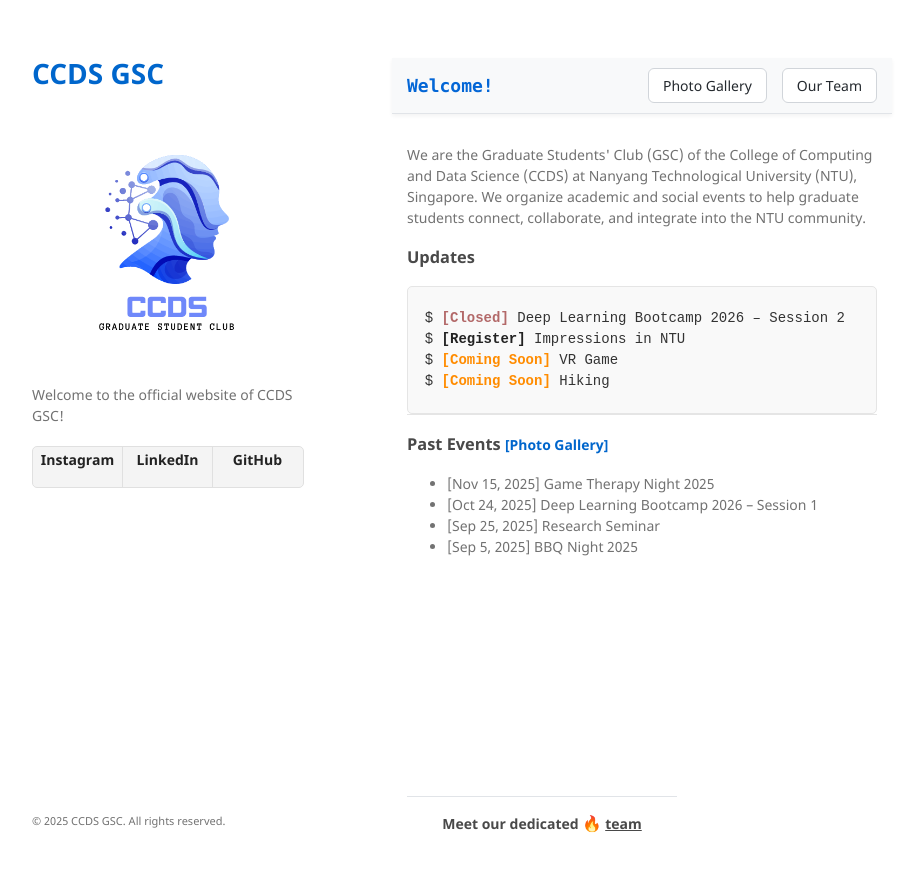
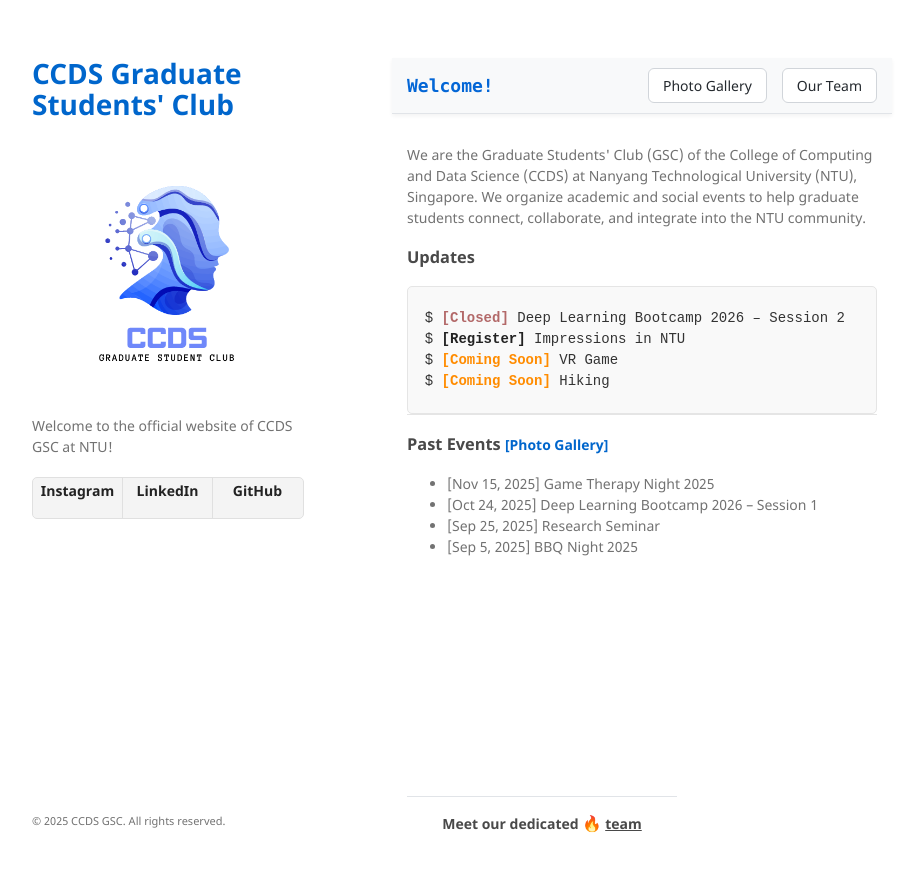
Before and after one commit to ccds-gsc/ccds-gsc.github.io, a Jekyll site: the page built from index.md, in a window 1280 px wide. Shown: the top 872 px of the page, without its empty margins (178-1086 px from the left). Built offline with Jekyll 4.4.1, drawn with Linux system fonts in a browser that asks for light colours.

Commit message:
Update _config.yml

```diff
--- a/_config.yml
+++ b/_config.yml
@@ -1,6 +1,6 @@
-title: CCDS GSC
+title: CCDS Graduate Students' Club
 logo: /assets/img/logo.png
-description: Welcome to the official website of CCDS GSC!
+description: Welcome to the official website of CCDS GSC at NTU!
 show_downloads: true
 google_analytics: G-CJHJXG4C3B
 theme: jekyll-theme-minimal
```
